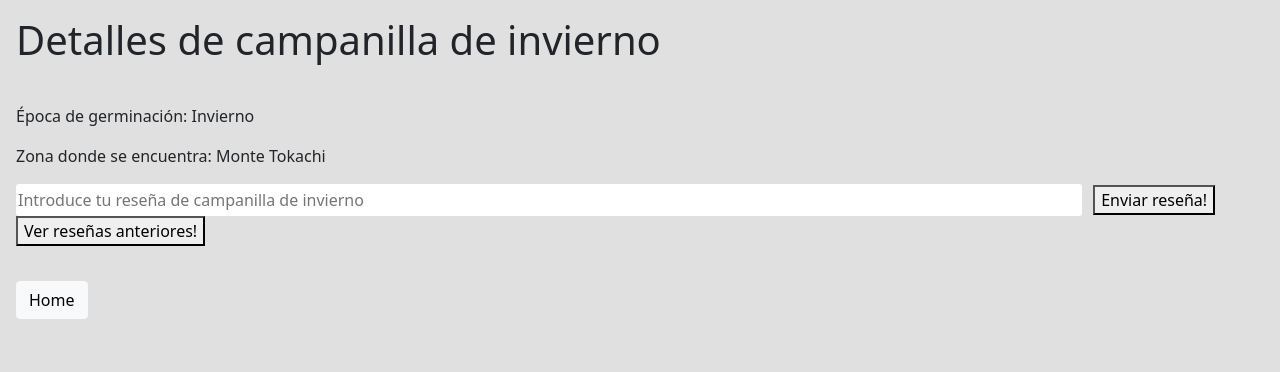
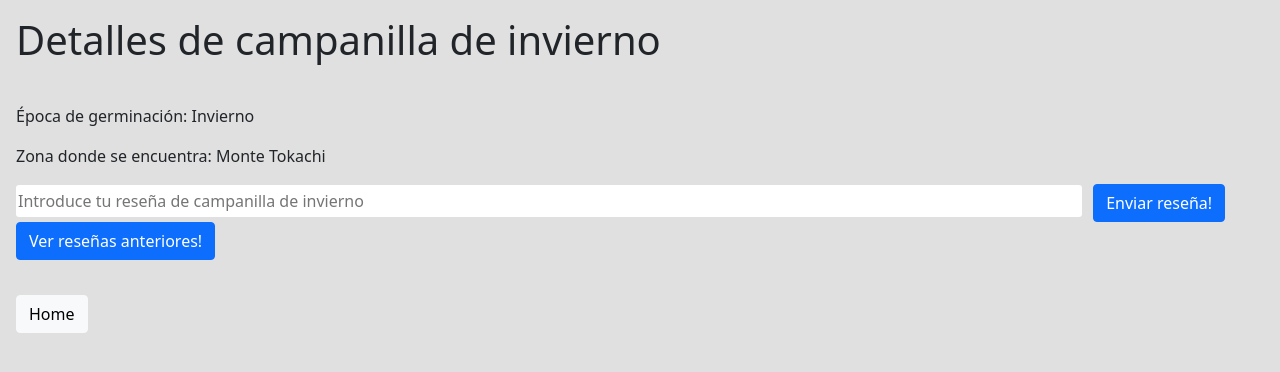
Before and after one commit to zerocool01010/web2_tpe_alt, a PHP site: page /details/7 in a window 1280 px wide. Shown: the top 372 px of the page. Run offline with PHP 8.4, Linux system fonts and the light colour scheme; data comes from the database, SQL or seed files in the repository.

Commit message:
Agregado estilo a los botones de comentarios

```diff
--- a/templates/resourcesDetails.tpl
+++ b/templates/resourcesDetails.tpl
@@ -10,8 +10,8 @@
 <p>Zona donde se encuentra: {$resource->zona}</p>
 <form id="form">
 <input placeholder="Introduce tu reseña de {$resource->recurso|lower}" type="text" size="110" id="review" name="review">
-<button type="submit" id="post">Enviar reseña!</button>
-<button type="submit" id="getAll">Ver reseñas anteriores!</button>
+<button type="submit" id="post" class="btn btn-primary">Enviar reseña!</button>
+<button type="submit" id="getAll" class="btn btn-primary">Ver reseñas anteriores!</button>
 </form>
 <ul id="list">
 </ul>
```
